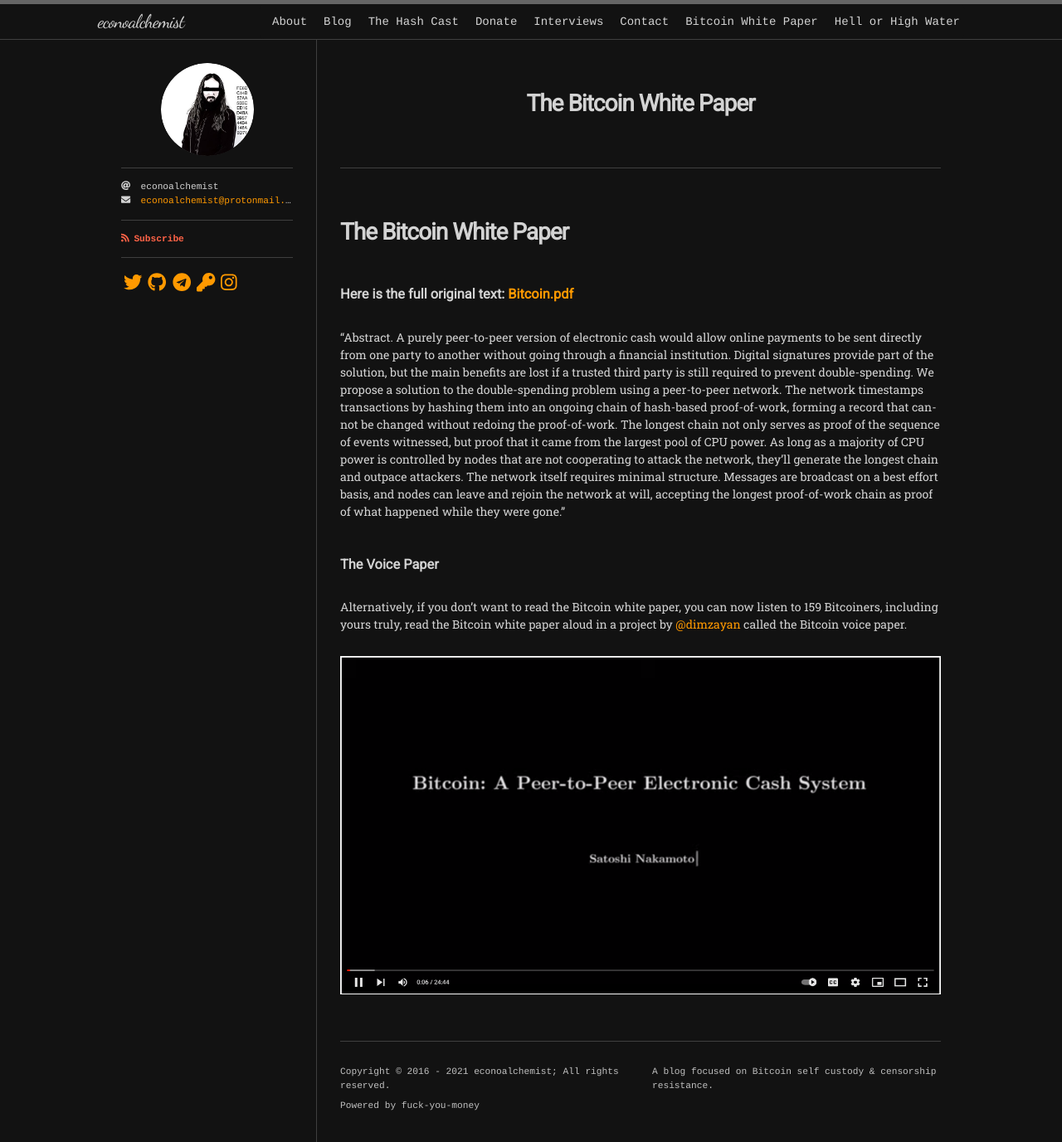
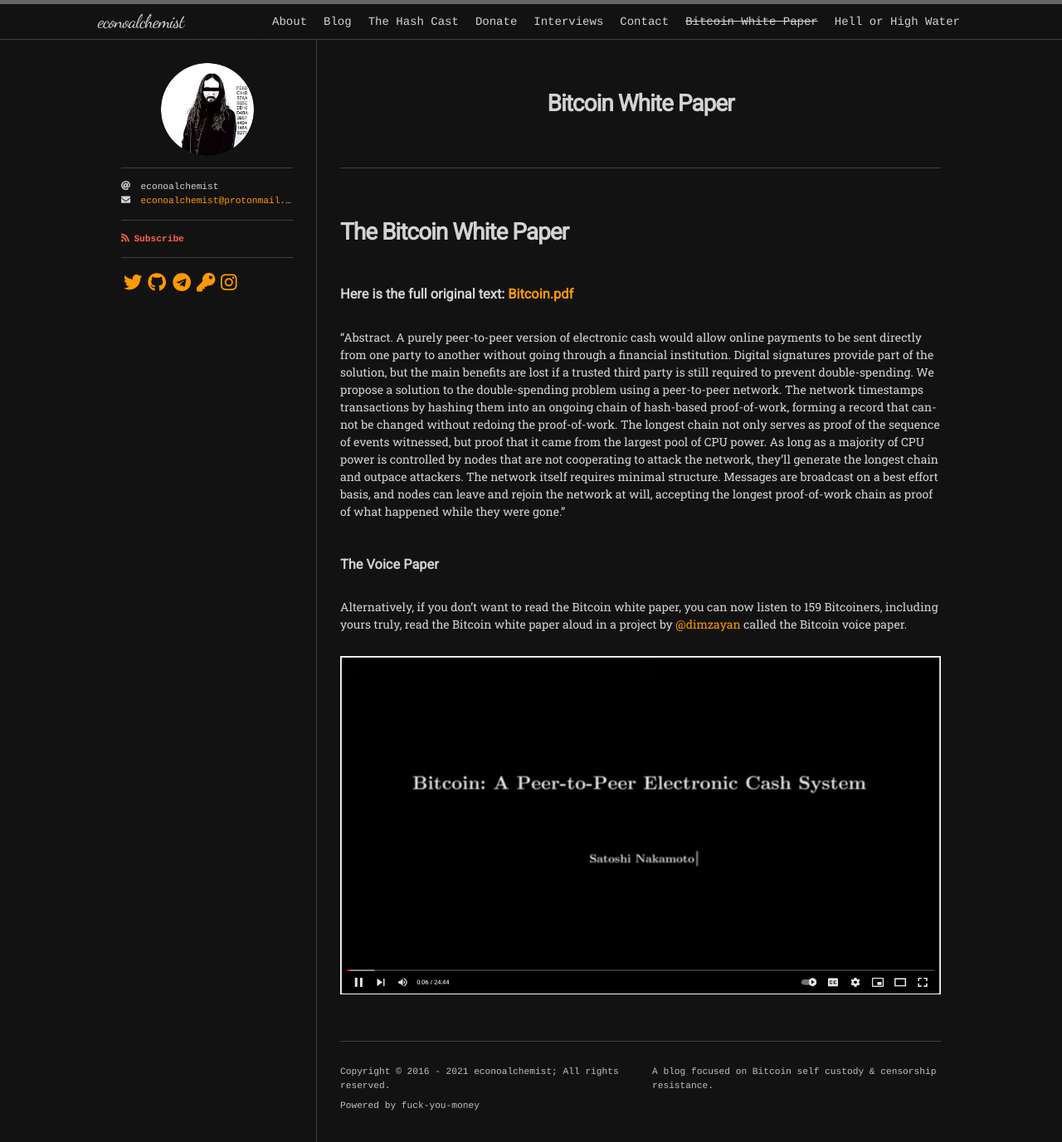
Before and after one commit to econoalchemist/econoalchemist.github.io, a Jekyll site: the page built from whitepaper.md, in a window 1280 px wide. Shown: the whole page at 83% size. Built offline with Jekyll 4.4.1, drawn with Linux system fonts in a browser that asks for light colours; nearby versions of some CDN libraries; some web fonts are replaced; our own code applies the rules of GitHub Pages for plain Markdown files; part of the change alters nothing that is shown.

```diff
--- a/whitepaper.md
+++ b/whitepaper.md
@@ -1,3 +1,9 @@
+---
+layout: page
+title: Bitcoin White Paper
+permalink: /whitepaper/
+---
+
 # The Bitcoin White Paper
 
 ### Here is the full original text: [Bitcoin.pdf](/static/bitcoin.pdf)
```
